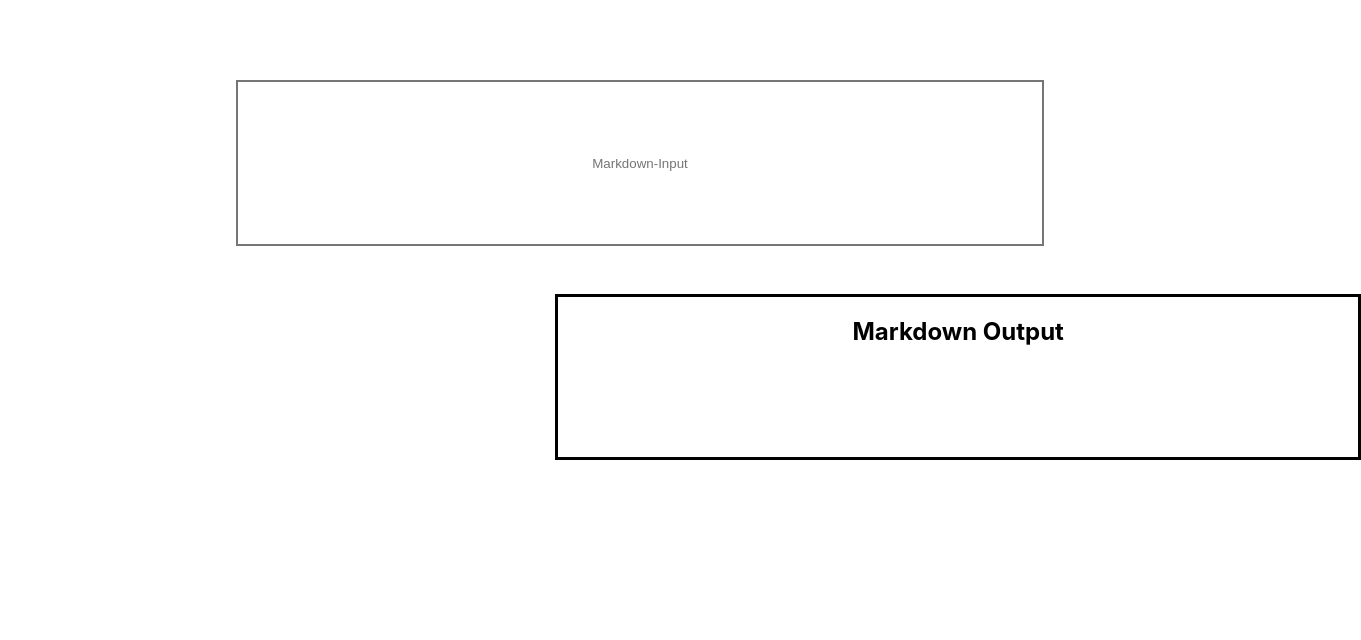
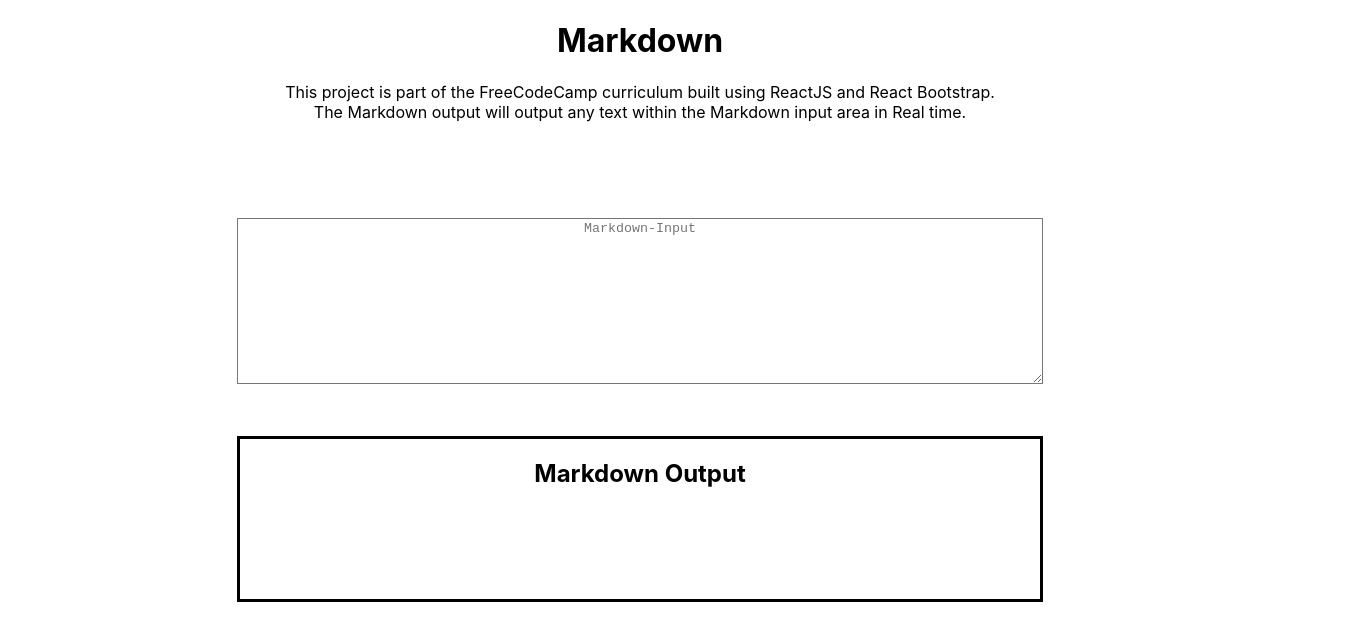
Before and after one commit to moemia12/markdownpreviewer, a React (Create React App) app: page / in a window 1280 px wide. Shown: the top 640 px of the page, 1361 px wide, since content can reach past the window. Built offline with nearby package versions, Linux system fonts and the light colour scheme.

Commit message:
Restructured App

```diff
--- a/public/index.html
+++ b/public/index.html
@@ -40,5 +40,6 @@
       To begin the development, run `npm start` or `yarn start`.
       To create a production bundle, use `npm run build` or `yarn build`.
     -->
+    <script src="https://cdn.freecodecamp.org/testable-projects-fcc/v1/bundle.js"></script>
   </body>
 </html>
--- a/src/App.js
+++ b/src/App.js
@@ -1,21 +1,17 @@
 import logo from './logo.svg';
 import React, { Component } from 'react';
 import './App.css';
-import FormGroup from 'react-bootstrap/FormGroup'
-import FormLabel from 'react-bootstrap/FormLabel'
-import FormControl from 'react-bootstrap/FormControl'
-
-
 
 const marked = require("marked")
 
 const outputBox = {
+      display: 'inline-block',
       borderStyle: 'solid',
       height: '10rem',
       width: '50rem',
       position: 'relative',
       top: '5rem',
-      left: '34.7rem'
+      wordBreak: 'break-word'
 }
 
 const inputBox = {
@@ -25,7 +21,7 @@ const inputBox = {
   position: 'relative',
   top: '5rem',
   marginBottom: '3rem',
-  textAlign: 'center'
+  textAlign: 'center',
 }
 
 class App extends Component{
@@ -37,21 +33,25 @@ state={
     this.setState({markdown});
   }
 
+
   render(){
     let {markdown} = this.state;
 
     return (
       <div className="App container">
         <div>
-          <FormGroup controlID="formControlTextarea">
-            <FormControl style={inputBox}componentClass="textarea" placeholder="Markdown-Input" value={markdown} onChange={(event)=>this.updateMarkdown(event.target.value)}></FormControl>
-          </FormGroup>
+          <h1>Markdown</h1>
+          <p>This project is part of the FreeCodeCamp curriculum built using ReactJS and React Bootstrap.
+            <br></br>
+            The Markdown output will output any text within the Markdown input area in Real time.
+          </p>
         </div>
-        <div style={outputBox} >
+        <div>
+          <textarea id="editor" style={inputBox} componentClass="textarea" placeholder="Markdown-Input" value={markdown} onChange={(event)=>this.updateMarkdown(event.target.value)}></textarea>
+        </div>
+        <div style={outputBox} id="preview">
           <h2>Markdown Output</h2>
-          <div dangerouslySetInnerHTML = {{__html: marked(markdown)}}>
-
-          </div>
+          <div dangerouslySetInnerHTML = {{__html: marked(markdown)}}></div>
         </div>
       </div>
     );
```
